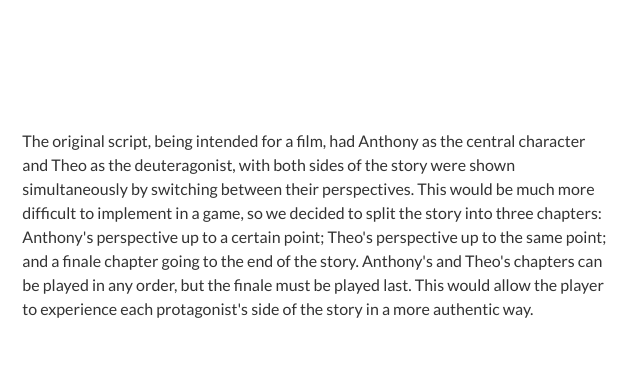
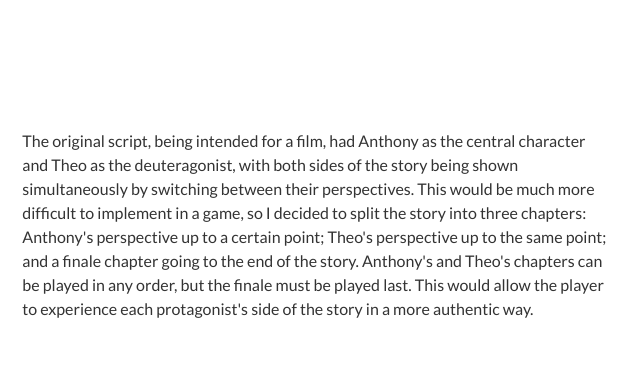
Before and after one commit to Jyl7hf/portfolio, a plain HTML site: page meddlesome-company.html in a window 1280 px wide. Shown: the part 1620-1991 px from the top of the page, 511-1151 px from the left. Drawn offline with Linux system fonts and the light colour scheme; files whose address does not match are found by name.

Commit message:
minor edit MC adapt medium para

```diff
--- a/meddlesome-company.html
+++ b/meddlesome-company.html
@@ -74,7 +74,7 @@
                     <section class="process-section">
                         <h3>Adapting the Medium</h3>
                         <div>
-                            <p>The original script, being intended for a film, had Anthony as the central character and Theo as the deuteragonist, with both sides of the story were shown simultaneously by switching between their perspectives. This would be much more difficult to implement in a game, so we decided to split the story into three chapters: Anthony's perspective up to a certain point; Theo's perspective up to the same point; and a finale chapter going to the end of the story. Anthony's and Theo's chapters can be played in any order, but the finale must be played last. This would allow the player to experience each protagonist's side of the story in a more authentic way.</p>
+                            <p>The original script, being intended for a film, had Anthony as the central character and Theo as the deuteragonist, with both sides of the story being shown simultaneously by switching between their perspectives. This would be much more difficult to implement in a game, so I decided to split the story into three chapters: Anthony's perspective up to a certain point; Theo's perspective up to the same point; and a finale chapter going to the end of the story. Anthony's and Theo's chapters can be played in any order, but the finale must be played last. This would allow the player to experience each protagonist's side of the story in a more authentic way.</p>
                         </div>
                     </section>
                     <section class="process-section">
```
